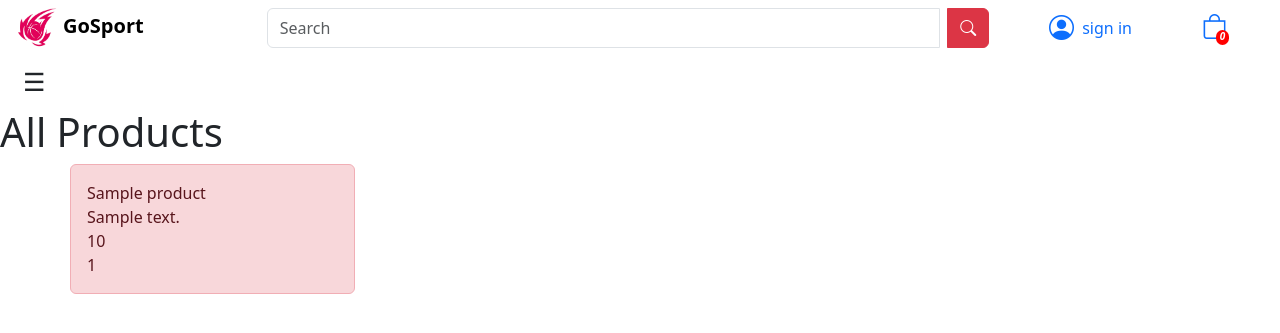
After one commit to youssefchkili/GoSport, a Symfony app: template templates/products/index.html.twig in a window 1280 px wide. The commit adds this page. Shown: the top 333 px of the page. Run offline with Twig, Linux system fonts and the light colour scheme; the template is opened without the code that fills it: most values are stand-ins (such as "Sample title", 1, 10 or a date in 2020); style sheets or scripts are compiled from the project's sources; some libraries are stand-ins or nearby versions.

Commit message:
Merge branch 'main' of https://github.com/youssefchkili/GoSport fixing git repository#

```diff
--- a/assets/styles/app.css
+++ b/assets/styles/app.css
@@ -1,3 +1,23 @@
 body {
-    background-color: skyblue;
+    background-color: rgb(255, 255, 255);
 }
+.badge{
+    position: absolute;
+    color : white;
+    background-color: rgb(255, 0, 0);
+    border-radius: 7px;
+    width: fit-content;
+    height: 15px;
+    top: 55%;
+    left: 55%;
+    font-size: 10px;
+    padding: 0;
+    margin:0;
+    text-align: center;
+    line-height: 13px;
+    padding-left: 4px;
+    padding-right: 4px;
+}
+#sidebar{
+    width: 20%;
+}
--- a/composer.json
+++ b/composer.json
@@ -13,6 +13,7 @@
         "doctrine/doctrine-bundle": "^2.14",
         "doctrine/doctrine-migrations-bundle": "^3.4",
         "doctrine/orm": "^3.3",
+        "fzaninotto/faker": "^1.5",
         "phpdocumentor/reflection-docblock": "^5.6",
         "phpstan/phpdoc-parser": "^2.1",
         "symfony/asset": "7.2.*",
@@ -99,6 +100,7 @@
         }
     },
     "require-dev": {
+        "doctrine/doctrine-fixtures-bundle": "^4.1",
         "phpunit/phpunit": "^9.5",
         "symfony/browser-kit": "7.2.*",
         "symfony/css-selector": "7.2.*",
--- a/config/bundles.php
+++ b/config/bundles.php
@@ -13,4 +13,5 @@ return [
     Symfony\Bundle\SecurityBundle\SecurityBundle::class => ['all' => true],
     Symfony\Bundle\MonologBundle\MonologBundle::class => ['all' => true],
     Symfony\Bundle\MakerBundle\MakerBundle::class => ['dev' => true],
+    Doctrine\Bundle\FixturesBundle\DoctrineFixturesBundle::class => ['dev' => true, 'test' => true],
 ];
--- /dev/null
+++ b/templates/coolBase.html.twig
@@ -0,0 +1,94 @@
+<!DOCTYPE html>
+<html>
+    <head>
+        <meta charset="UTF-8">
+        <title>{% block title %}GoSport{% endblock %}</title>
+        <link href="https://cdn.jsdelivr.net/npm/bootstrap@5.3.0/dist/css/bootstrap.min.css" rel="stylesheet">
+        <link rel="icon" href="{{ asset('images/logo.png') }}" type="image/x-icon">
+        <link rel="stylesheet" href="https://cdn.jsdelivr.net/npm/bootstrap-icons@1.10.5/font/bootstrap-icons.css"/>
+        <script src="https://cdn.jsdelivr.net/npm/bootstrap@5.3.3/dist/js/bootstrap.bundle.min.js"></script>
+        <link rel="stylesheet" href="{{ asset('styles/app.css') }}">
+        {% block stylesheets %}
+        {% endblock %}
+
+        {% block javascripts %}
+            {% block importmap %}{% endblock %}
+        {% endblock %}
+    </head>
+    <body>
+        <nav class="navbar container-fluid" >
+            <div class="row w-100">
+                <div class="col-2 container-fluid">
+                    <a class="navbar-brand fw-bold" href="/products">
+                    <img src="{{ asset('images/logo.png') }}" width="40" height="40">
+                    GoSport
+                    </a>
+                </div>
+
+                <form class="container-fluid col-7 d-flex" method="get" action="/products">
+                    <div class="input-group">
+                        <input class="form-control me-2" type="search" placeholder="Search" aria-label="Search"/>
+                        <button class="btn btn-danger" type="submit">
+                            <i class="bi bi-search"></i>
+                        </button>
+                    </div>
+                </form>
+
+                <div class="col-2 container-fluid d-flex justify-content-left">
+
+                    <div class="col-9 h-100 d-flex justify-content-left">
+
+                        <a class="w-100 h-100 d-flex justify-content-left align-items-center text-decoration-none" href="/products">
+                            <i class="bi bi-person-circle" style="font-size: 25px;"></i>
+                            &nbsp;
+                            {% if app.session.get('user') is not null %}
+                                {{ app.session.get('user').username }}
+                            {% else %}
+                                sign in
+                            {% endif %}
+                        </a>
+                    </div>
+
+                    <div class="col-3 h-100 d-flex justify-content-center">
+                        <a class="w-100 h-100 d-flex justify-content-center" href="/products">
+                            <i class="bi bi-bag position-relative" style="font-size: 25px;">
+                                <div class="badge">
+                                    {% if app.session.get('user') is not null and app.session.get('cartItemsCount') is defined %}
+                                        {{ app.session.get('cartItemsCount') }}
+                                    {% else %}
+                                        0
+                                    {% endif %}
+                                </div>
+                            </i>
+                        </span>
+                        </a>
+
+                    </div>
+
+                </div>
+            </div>
+        </nav>
+
+        <button class="btn" style="font-size: 25px; margin-left:10px" type="button" data-bs-toggle="offcanvas" data-bs-target="#sidebar" aria-controls="sidebar">
+        ☰
+        </button>
+
+        <div class="offcanvas offcanvas-start" tabindex="-1" id="sidebar" aria-labelledby="sidebarLabel">
+            <div class="offcanvas-header">
+                {% block sidebarTitle %}
+                <h5 class="offcanvas-title" id="sidebarLabel">Filter by</h5>
+                {% endblock %}
+                <button type="button" class="btn-close text-reset" data-bs-dismiss="offcanvas" aria-label="Close"></button>
+            </div>
+
+            <div class="offcanvas-body">
+                {% block sidebarBody %}
+
+                {% endblock %}
+            </div>
+        </div>
+
+
+        {% block body %}{% endblock %}
+    </body>
+</html>
--- /dev/null
+++ b/templates/products/index.html.twig
@@ -0,0 +1,27 @@
+{% extends 'coolBase.html.twig' %}
+
+{% block title %}All Products{% endblock %}
+
+{% block body %}
+
+{% if products is empty %}
+    <h1>No products available</h1>
+{% else %}
+    <h1>All Products</h1>
+    <div class="container">
+        <div class="row">
+            {% for product in products %}
+                <div class="alert alert-danger col-md-3">
+                    {{product.name}}
+                    <br>
+                    {{product.description}}
+                    <br>
+                    {{product.price}}
+                    <br>
+                    {{product.discountPercent}}
+                </div>
+            {% endfor %}
+        </div>
+    </div>
+{% endif %}
+{% endblock %}
```
Also changed, not shown: migrations/Version20250510010316.php (added, +47 -0 lines), migrations/Version20250510012724.php (added, +47 -0 lines), migrations/Version20250510015219.php (added, +35 -0 lines), src/Controller/ProductsController.php (added, +23 -0 lines), src/DataFixtures/AppFixtures.php (added, +17 -0 lines), src/DataFixtures/ProductFixture.php (added, +42 -0 lines), src/Entity/Product.php (+34 -57 lines), src/Entity/ProductImage.php (+0 -15 lines), src/Entity/WishList.php (+22 -10 lines), templates/base.html.twig (+1 -0 lines), public/images/logo.ico (added), public/images/logo.png (added), 2 other files.
